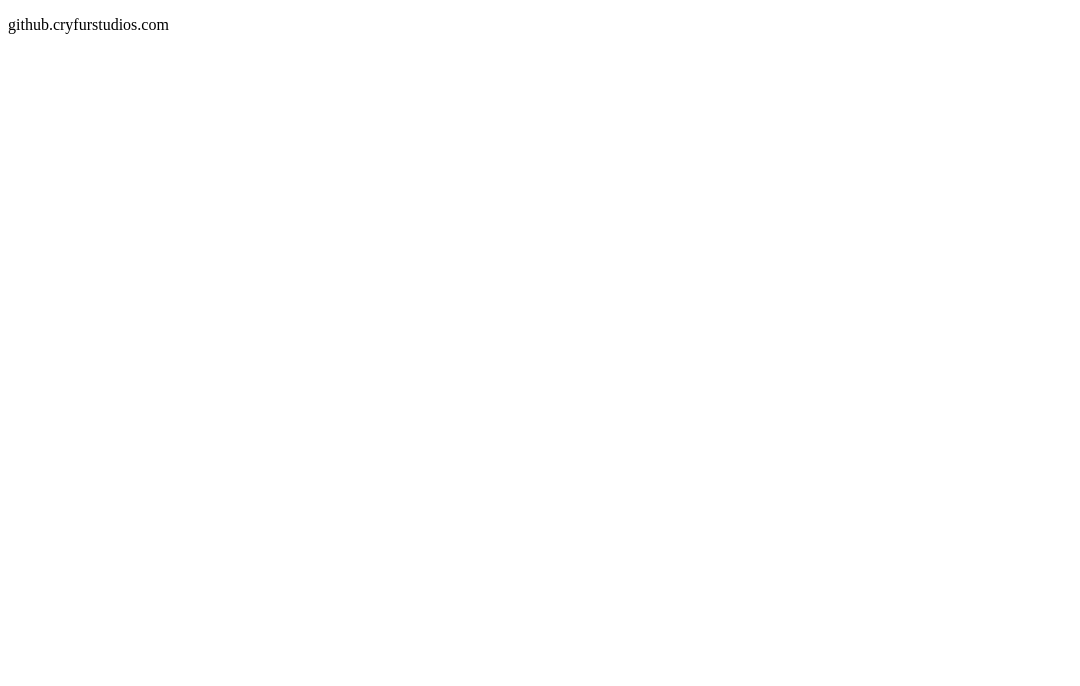
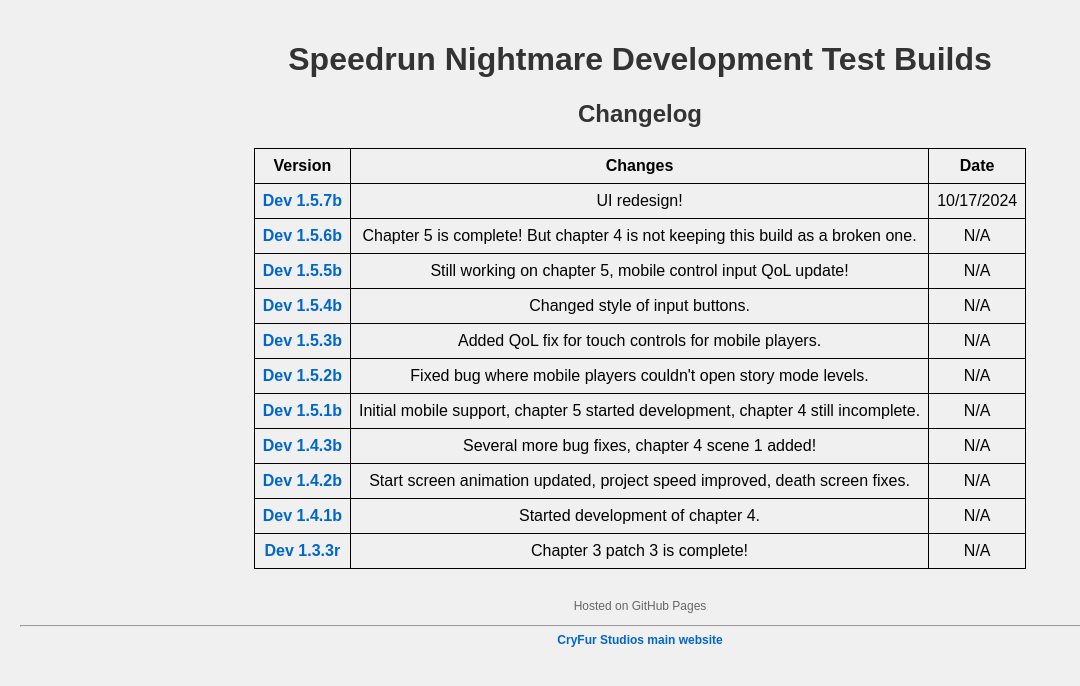
Before and after one commit to cryfurstudios/crystalfur, a plain HTML site: page index.html in a window 1280 px wide. Shown: the whole page, without its empty margins (0-1080 px from the left). Drawn offline with Linux system fonts and the light colour scheme.

Commit message:
Update the test build website

```diff
--- a/index.html
+++ b/index.html
@@ -1,12 +1,125 @@
 <!DOCTYPE html>
 <html lang="en">
 <head>
-<meta charset="UTF-8">
-<meta name="viewport" content="width=device-width, initial-scale=1.0">
-<link rel="icon" type="image/jpeg" href="https://cryfurstudios.com/media/favicon.jpg" sizes="32x32">
-<title>Crystal Fur's Confused World(s)</title>
+  <meta charset="UTF-8">
+  <title>Speedrun Nightmare Dev</title>
+  <meta name="viewport" content="width=device-width, initial-scale=1.0">
+  <style>
+    body {
+      font-family: Arial, sans-serif;
+      background-color: #f0f0f0;
+      margin: 0;
+      padding: 20px;
+      text-align: center;
+    }
+    h1, h2 {
+      color: #333;
+    }
+    ul, table {
+      margin: 20px 0;
+      padding: 0;
+      list-style: none;
+    }
+    li {
+      margin: 5px 0;
+    }
+    a {
+      text-decoration: none;
+      color: #06c;
+      font-weight: bold;
+    }
+    a:hover {
+      text-decoration: underline;
+    }
+    table {
+      margin: 20px auto; /* Center the table */
+      border-collapse: collapse;
+    }
+    th, td {
+      border: 1px solid black;
+      padding: 8px;
+    }
+    footer {
+      margin-top: 30px;
+      font-size: 12px;
+      color: #666;
+    }
+  </style>
 </head>
 <body>
-<p>github.cryfurstudios.com</p>
+  <h1>Speedrun Nightmare Development Test Builds</h1>
+
+  <h2>Changelog</h2>
+  <table>
+    <thead>
+      <tr>
+        <th>Version</th>
+        <th>Changes</th>
+        <th>Date</th>
+      </tr>
+    </thead>
+    <tbody>
+      <tr>
+        <td><a href="/test-builds/SpeedrunNightmareDev-1.5.7.Broken.html">Dev 1.5.7b</a></td>
+        <td>UI redesign!</td>
+        <td>10/17/2024</td>
+      </tr>
+      <tr>
+        <td><a href="/test-builds/SpeedrunNightmareDev-1.5.6.Broken.html">Dev 1.5.6b</a></td>
+        <td>Chapter 5 is complete! But chapter 4 is not keeping this build as a broken one.</td>
+        <td>N/A</td>
+      </tr>
+      <tr>
+        <td><a href="/test-builds/SpeedrunNightmareDev-1.5.5.Broken.html">Dev 1.5.5b</a></td>
+        <td>Still working on chapter 5, mobile control input QoL update!</td>
+        <td>N/A</td>
+      </tr>
+      <tr>
+        <td><a href="/test-builds/SpeedrunNightmareDev-1.5.4.Broken.html">Dev 1.5.4b</a></td>
+        <td>Changed style of input buttons.</td>
+        <td>N/A</td>
+      </tr>
+      <tr>
+        <td><a href="/test-builds/SpeedrunNightmareDev-1.5.3.Broken.html">Dev 1.5.3b</a></td>
+        <td>Added QoL fix for touch controls for mobile players.</td>
+        <td>N/A</td>
+      </tr>
+      <tr>
+        <td><a href="/test-builds/SpeedrunNightmareDev-1.5.2.Broken.html">Dev 1.5.2b</a></td>
+        <td>Fixed bug where mobile players couldn't open story mode levels.</td>
+        <td>N/A</td>
+      </tr>
+      <tr>
+        <td><a href="/test-builds/SpeedrunNightmareDev-1.5.1.Broken.html">Dev 1.5.1b</a></td>
+        <td>Initial mobile support, chapter 5 started development, chapter 4 still incomplete.</td>
+        <td>N/A</td>
+      </tr>
+      <tr>
+        <td><a href="/test-builds/SpeedrunNightmareDev-1.4.3.Broken.html">Dev 1.4.3b</a></td>
+        <td>Several more bug fixes, chapter 4 scene 1 added!</td>
+        <td>N/A</td>
+      </tr>
+      <tr>
+        <td><a href="/test-builds/SpeedrunNightmareDev-1.4.2.Broken.html">Dev 1.4.2b</a></td>
+        <td>Start screen animation updated, project speed improved, death screen fixes.</td>
+        <td>N/A</td>
+      </tr>
+      <tr>
+        <td><a href="/test-builds/SpeedrunNightmareDev-1.4.1.Broken.html">Dev 1.4.1b</a></td>
+        <td>Started development of chapter 4.</td>
+        <td>N/A</td>
+      </tr>
+      <tr>
+        <td><a href="/test-builds/SpeedrunNightmareDev-1.4.3.Broken.html">Dev 1.3.3r</a></td>
+        <td>Chapter 3 patch 3 is complete!</td>
+        <td>N/A</td>
+      </tr>
+    </tbody>
+  </table>
+  <footer>
+    <p>Hosted on GitHub Pages</p>
+    <hr>
+    <a href="https://cryfurstudios.com" target="_blank">CryFur Studios main website</a>
+  </footer>
 </body>
 </html>
```
